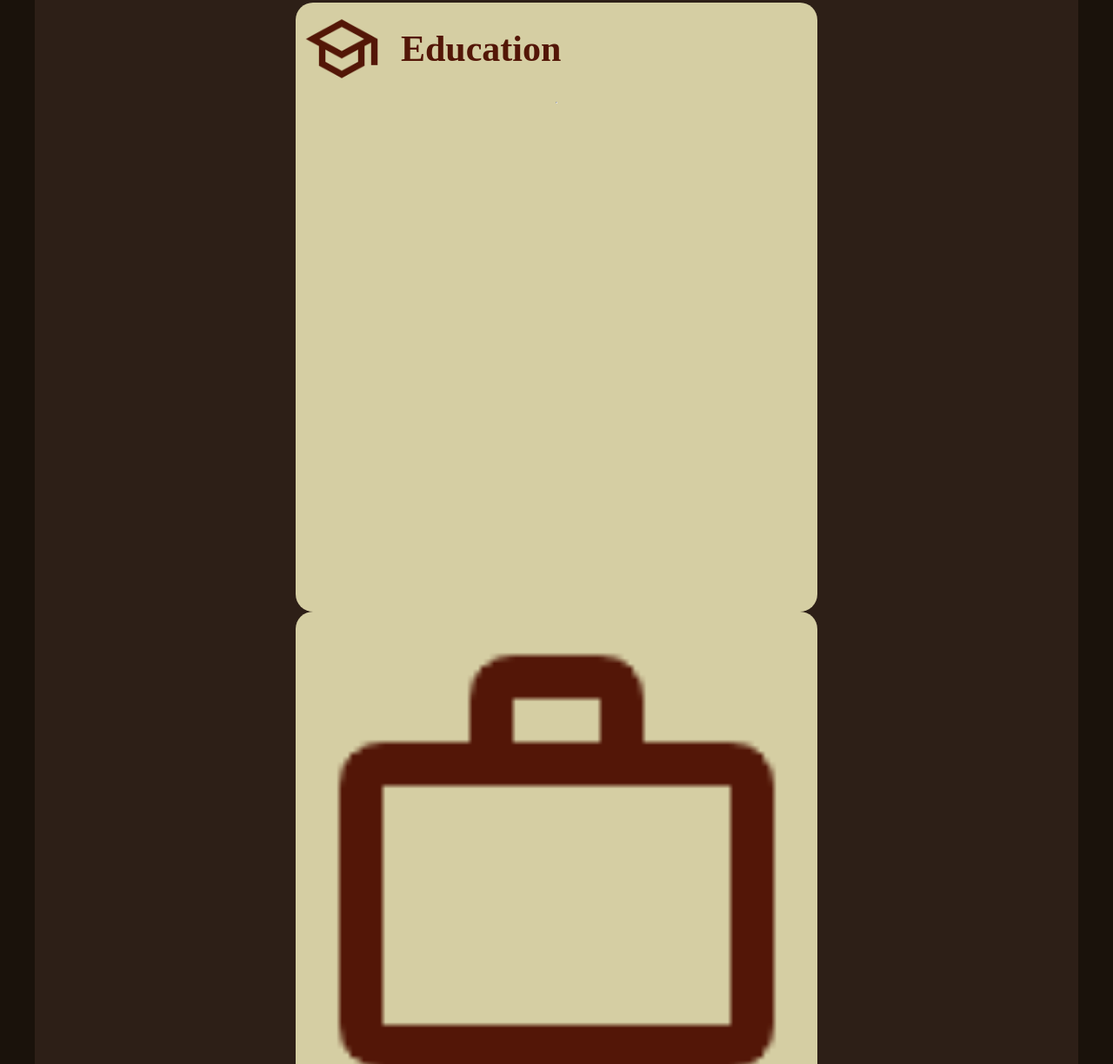
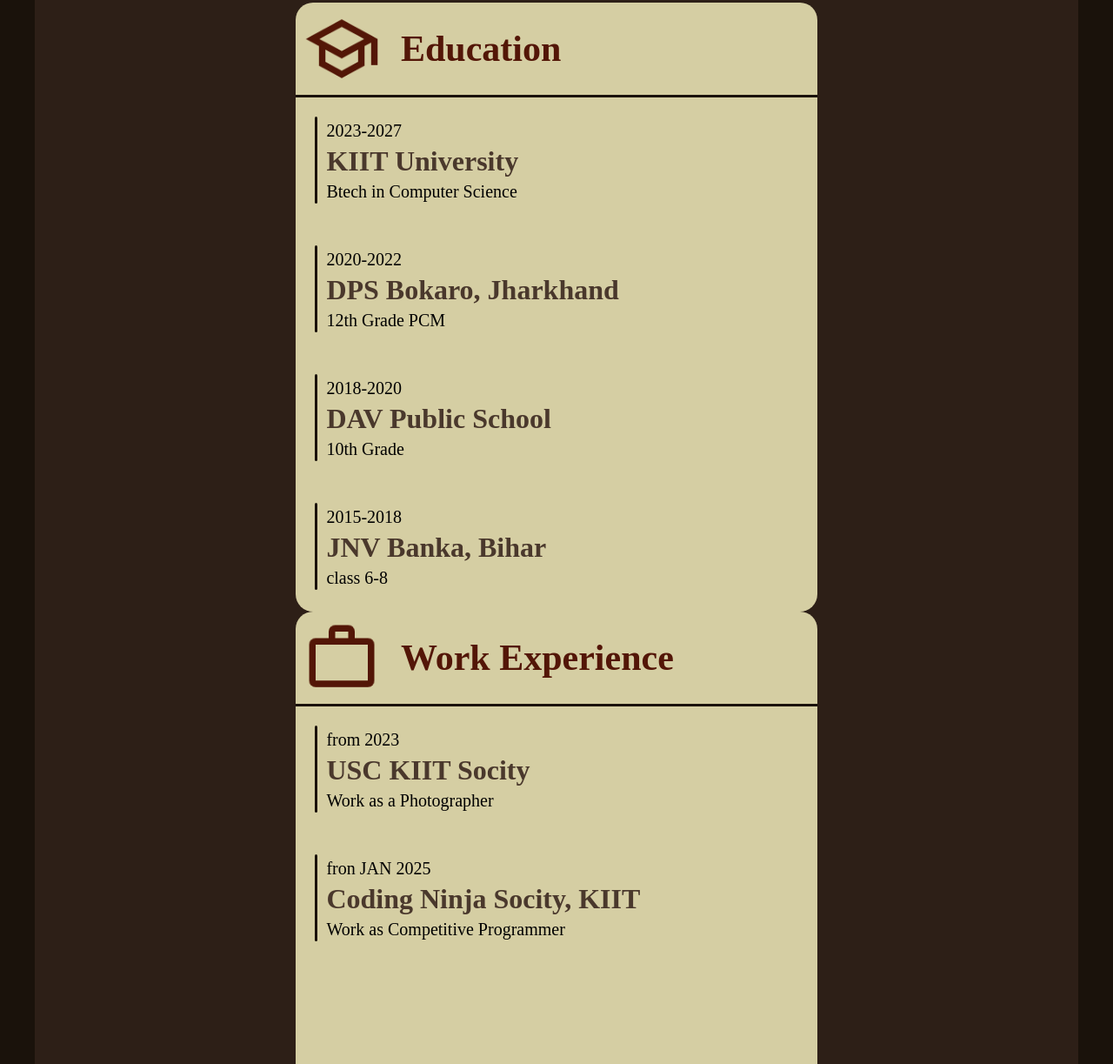
Before and after one commit to ShubhamKumar0072/my_portfolio, a plain HTML site: page index.html in a window 1280 px wide. Shown: the part 1837-3060 px from the top of the page at 87% size. Drawn offline with Linux system fonts and the light colour scheme.

Commit message:
Adding Education and WorkExperience Bar

```diff
--- a/index.html
+++ b/index.html
@@ -35,13 +35,63 @@
                <img src="photos/edu.png" alt="icon">
                <h1>Education</h1>
             </div>
-            <hr>
-            <div class="subB"></div>
-            <div class="subB"></div>
-            <div class="subB"></div>
+            <div class="line"></div>
+            <div class="subB">
+               <div class="l"></div>
+               <div class="place">
+                  <p>2023-2027</p>
+                  <h1>KIIT University</h1>
+                  <p>Btech in Computer Science</p>
+               </div>
+            </div>
+            <div class="subB">
+               <div class="l"></div>
+               <div class="place">
+                  <p>2020-2022</p>
+                  <h1>DPS Bokaro, Jharkhand</h1>
+                  <p>12th Grade PCM</p>
+               </div>
+            </div>
+            <div class="subB">
+               <div class="l"></div>
+               <div class="place">
+                  <p>2018-2020</p>
+                  <h1>DAV Public School</h1>
+                  <p>10th Grade</p>
+               </div>
+            </div>
+            <div class="subB">
+               <div class="l"></div>
+               <div class="place">
+                  <p>2015-2018</p>
+                  <h1>JNV Banka, Bihar</h1>
+                  <p>class 6-8</p>
+               </div>
+            </div>
          </div>
+
          <div class="block2">
-            <img src="photos/work.png" alt="">
+            <div class="head">
+               <img src="photos/work.png" alt="icon">
+               <h1>Work Experience</h1>
+            </div>
+            <div class="line"></div>
+            <div class="subB">
+               <div class="l"></div>
+               <div class="place">
+                  <p>from 2023</p>
+                  <h1>USC KIIT Socity</h1>
+                  <p>Work as a Photographer</p>
+               </div>
+            </div>
+            <div class="subB">
+               <div class="l"></div>
+               <div class="place">
+                  <p>fron JAN 2025</p>
+                  <h1>Coding Ninja Socity, KIIT</h1>
+                  <p>Work as Competitive Programmer</p>
+               </div>
+            </div>
          </div>
       </div>
    </div>
--- a/style.css
+++ b/style.css
@@ -108,6 +108,30 @@ body{
    height: 90px;
    margin: 0.5rem;
 }
-hr{
-   color: #1A120B;
+.line{
+   height: 3px;
+   background-color: #1A120B;
 }
+.subB{
+   margin: 1.4rem;
+   display: flex;
+}
+.l{
+   height: 100px;
+   width: 3px;
+   background-color: #1A120B;
+   border-radius: 30px;
+}
+.place{
+   margin-left: 5px;
+}
+.place>p{
+   margin: 0;
+   font-size: 20px;
+   margin: 5px
+}
+.place>h1{
+   color: #3c2a21e9;
+   margin: 0;
+   margin: 5px;
+}
```
